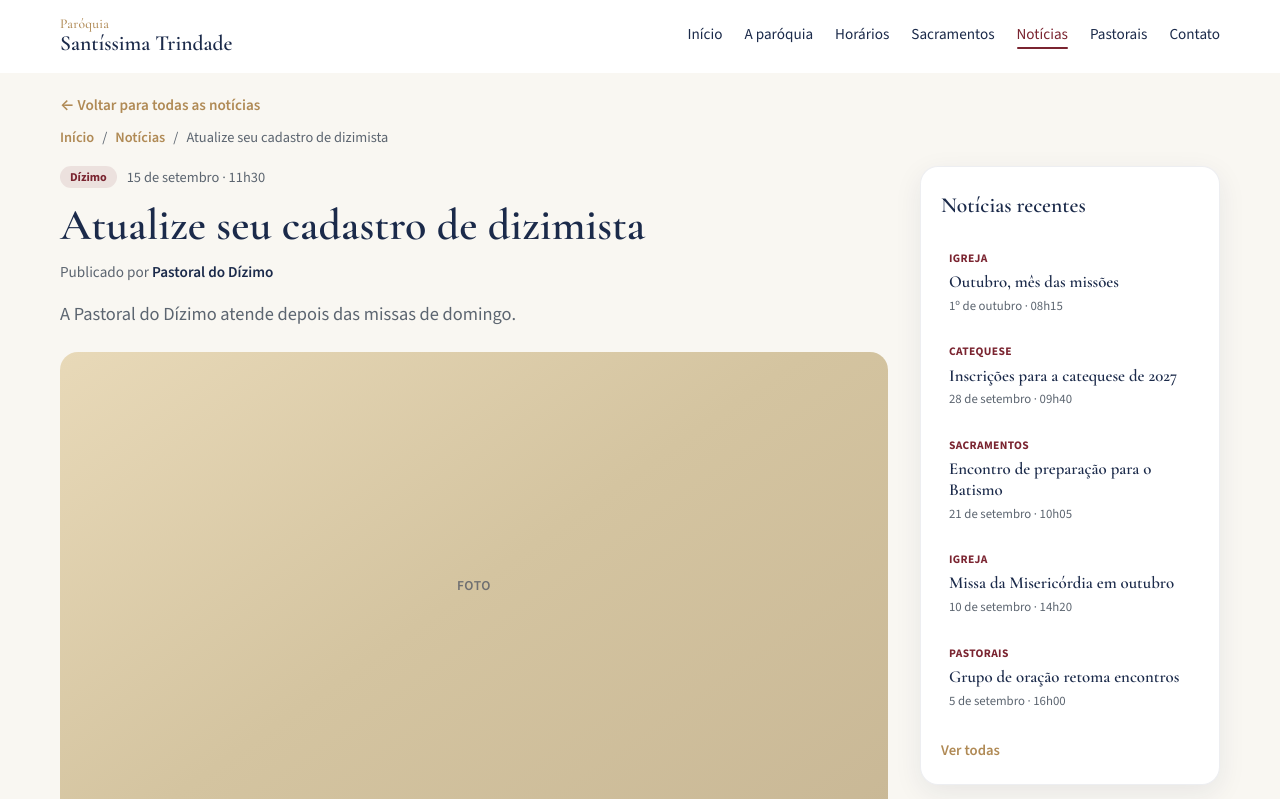
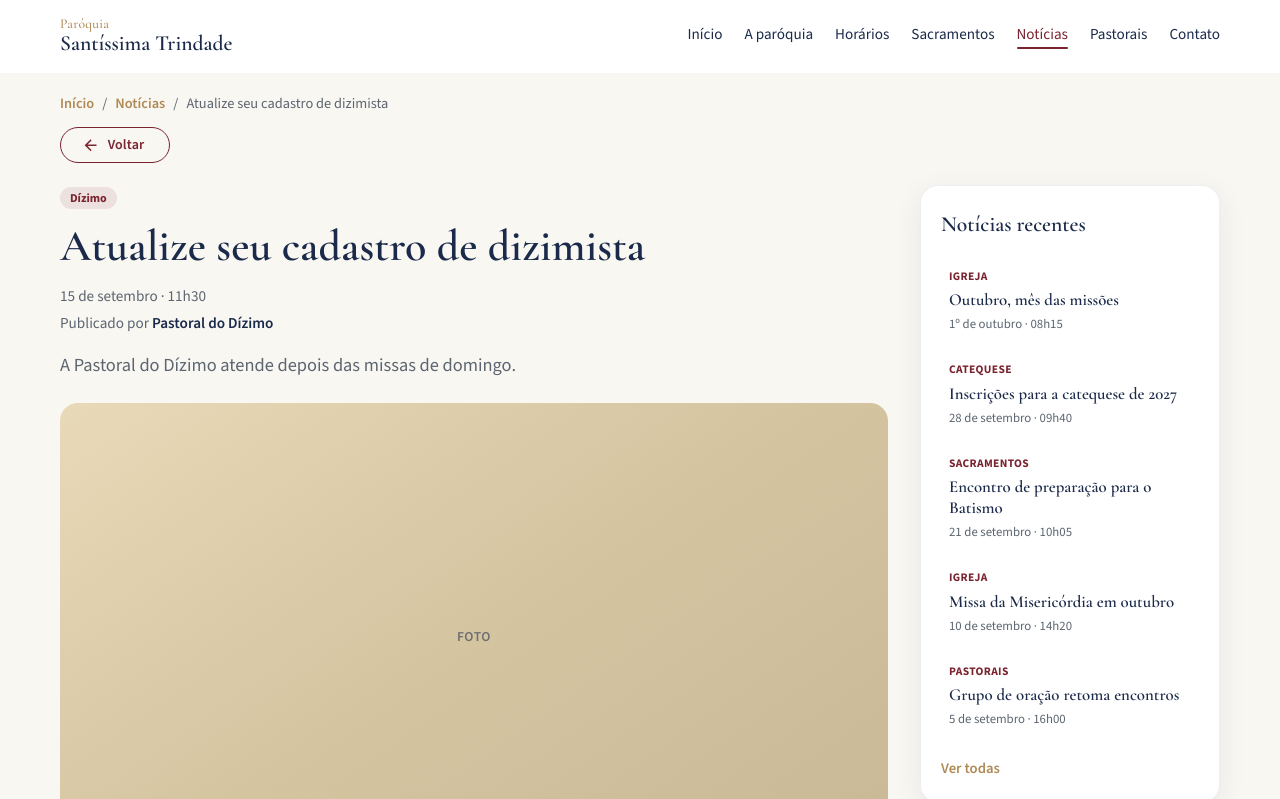
Before and after one commit to EmanuelSilva73/site-santissimatrindade, a Vue app: page /noticias/atualize-seu-cadastro-de-dizimista in a window 1280 px wide. Shown: the top 799 px of the page. Built offline with nearby package versions, Linux system fonts and the light colour scheme.

Commit message:
Ajusta meta e botao Voltar na pagina da noticia.

```diff
--- a/src/views/NewsArticleView.vue
+++ b/src/views/NewsArticleView.vue
@@ -13,10 +13,6 @@ const recent = computed(() => getRecentNews(route.params.slug, 5))
     <div class="container">
       <template v-if="article">
         <div class="article-top">
-          <RouterLink class="back-link text-link" to="/noticias">
-            ← Voltar para todas as notícias
-          </RouterLink>
-
           <nav class="breadcrumb" aria-label="Navegação estrutural">
             <RouterLink to="/">Início</RouterLink>
             <span aria-hidden="true">/</span>
@@ -24,21 +20,30 @@ const recent = computed(() => getRecentNews(route.params.slug, 5))
             <span aria-hidden="true">/</span>
             <span>{{ article.title }}</span>
           </nav>
+
+          <v-btn
+            class="btn-outline back-btn"
+            variant="outlined"
+            :to="'/noticias'"
+            prepend-icon="mdi-arrow-left"
+          >
+            Voltar
+          </v-btn>
         </div>
 
         <div class="article-layout">
           <article class="article-main">
             <header class="article-header">
+              <span class="article-cat">{{ article.category }}</span>
+              <h1 class="article-title">{{ article.title }}</h1>
               <div class="article-meta">
-                <span class="article-cat">{{ article.category }}</span>
                 <time class="article-date">
                   {{ article.date }} · {{ article.time }}
                 </time>
+                <p class="article-byline">
+                  Publicado por <strong>{{ article.author }}</strong>
+                </p>
               </div>
-              <h1 class="article-title">{{ article.title }}</h1>
-              <p class="article-byline">
-                Publicado por <strong>{{ article.author }}</strong>
-              </p>
               <p class="article-excerpt">{{ article.excerpt }}</p>
             </header>
 
@@ -81,9 +86,22 @@ const recent = computed(() => getRecentNews(route.params.slug, 5))
 
       <template v-else>
         <div class="article-top">
-          <RouterLink class="back-link text-link" to="/noticias">
-            ← Voltar para todas as notícias
-          </RouterLink>
+          <nav class="breadcrumb" aria-label="Navegação estrutural">
+            <RouterLink to="/">Início</RouterLink>
+            <span aria-hidden="true">/</span>
+            <RouterLink to="/noticias">Notícias</RouterLink>
+            <span aria-hidden="true">/</span>
+            <span>Não encontrada</span>
+          </nav>
+
+          <v-btn
+            class="btn-outline back-btn"
+            variant="outlined"
+            :to="'/noticias'"
+            prepend-icon="mdi-arrow-left"
+          >
+            Voltar
+          </v-btn>
         </div>
         <div class="not-found card-surface">
           <h1 class="section-title">Notícia não encontrada</h1>
@@ -108,14 +126,11 @@ const recent = computed(() => getRecentNews(route.params.slug, 5))
 }
 
 .article-top {
-  margin-bottom: 18px;
-}
-
-.back-link {
-  display: inline-flex;
-  align-items: center;
-  margin-bottom: 10px;
-  font-size: 0.95rem;
+  display: flex;
+  flex-direction: column;
+  align-items: flex-start;
+  gap: 12px;
+  margin-bottom: 22px;
 }
 
 .breadcrumb {
@@ -140,6 +155,11 @@ const recent = computed(() => getRecentNews(route.params.slug, 5))
   outline: none;
 }
 
+.back-btn.v-btn {
+  min-width: 110px;
+  font-weight: 600 !important;
+}
+
 .article-layout {
   display: grid;
   grid-template-columns: minmax(0, 1fr) 300px;
@@ -147,16 +167,9 @@ const recent = computed(() => getRecentNews(route.params.slug, 5))
   align-items: start;
 }
 
-.article-meta {
-  display: flex;
-  align-items: center;
-  gap: 10px;
-  margin-bottom: 12px;
-  flex-wrap: wrap;
-}
-
 .article-cat {
   display: inline-flex;
+  margin-bottom: 12px;
   padding: 2px 10px;
   border-radius: 999px;
   background: rgba(122, 36, 48, 0.1);
@@ -165,13 +178,8 @@ const recent = computed(() => getRecentNews(route.params.slug, 5))
   font-weight: 700;
 }
 
-.article-date {
-  font-size: 0.9rem;
-  color: var(--parish-muted);
-}
-
 .article-title {
-  margin: 0 0 10px;
+  margin: 0 0 14px;
   font-family: var(--font-display);
   font-size: clamp(2rem, 4vw, 2.75rem);
   font-weight: 600;
@@ -179,8 +187,20 @@ const recent = computed(() => getRecentNews(route.params.slug, 5))
   line-height: 1.15;
 }
 
+.article-meta {
+  display: flex;
+  flex-direction: column;
+  gap: 4px;
+  margin-bottom: 16px;
+}
+
+.article-date {
+  font-size: 0.95rem;
+  color: var(--parish-muted);
+}
+
 .article-byline {
-  margin: 0 0 16px;
+  margin: 0;
   font-size: 0.95rem;
   color: var(--parish-muted);
 }
```
